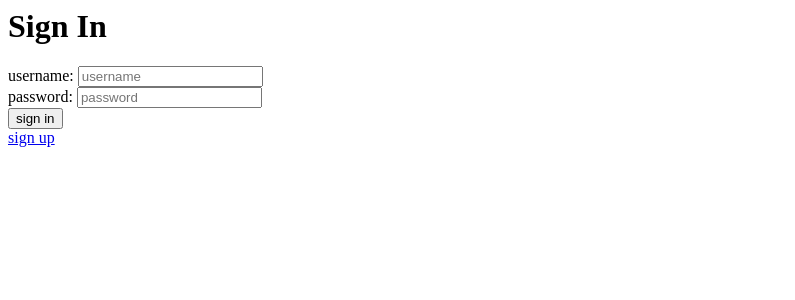
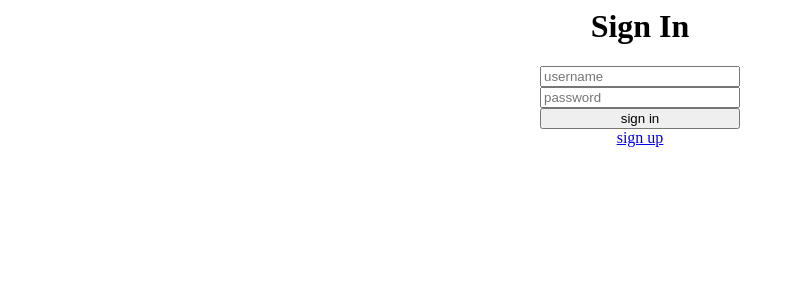
Before and after one commit to Aquilao/message_board, a PHP site: page /login.php in a window 1280 px wide. Shown: the top 300 px of the page, without its empty margins (0-795 px from the left). Run offline with PHP 8.4, Linux system fonts and the light colour scheme.

Commit message:
[+] login.css for sign in and sign up page

```diff
--- a/board.php
+++ b/board.php
@@ -50,6 +50,7 @@ else {
 <html>
 <head>
   <title>Message Board</title>
+  <meta http-equiv="refresh" content="5">
 </head>
 <body>
   <h1>Your Messages</h1>
--- a/login.php
+++ b/login.php
@@ -24,15 +24,16 @@ if(isset($_POST['user']{3}) && !isset($_POST['user']{10}) && isset($_POST['pwd']
 <html>
 <head>
   <title>Sign In</title>
+  <link href="style/login.css" rel="stylesheet" type="text/css">
 </head>
 
 <body>
   <h1>Sign In</h1>
   <form action="login.php" method="post">
-    <div> username: <input type="text" name="user" maxlength="10" placeholder="username"/></div>
-    <div> password: <input type="password" name="pwd" maxlength="10" placeholder="password"/></div>
-    <input type="submit" value="sign in"/>
-  </br><a href="signup.php">sign up</a>
+    <div> <input type="text" name="user" maxlength="10" placeholder="username"/></div>
+    <div> <input type="password" name="pwd" maxlength="10" placeholder="password"/></div>
+    <div> <input type="submit" value="sign in"/></div>
+    <div> <a href="signup.php">sign up</a></div>
   </form>
 </body>
 </html>
--- /dev/null
+++ b/style/login.css
@@ -0,0 +1,11 @@
+h1 {
+  text-align: center;
+}
+
+div {
+  text-align: center;
+}
+
+input {
+  width: 200px;
+}
```
Also changed, not shown: signup.php (+5 -3 lines).
